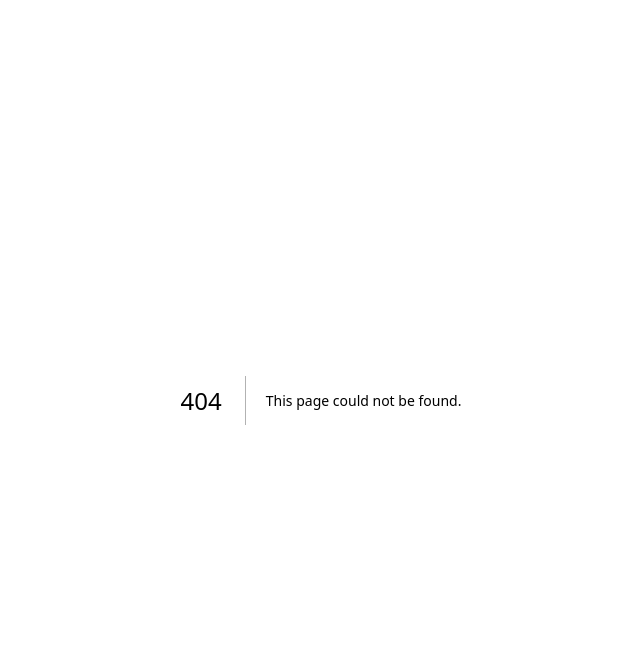
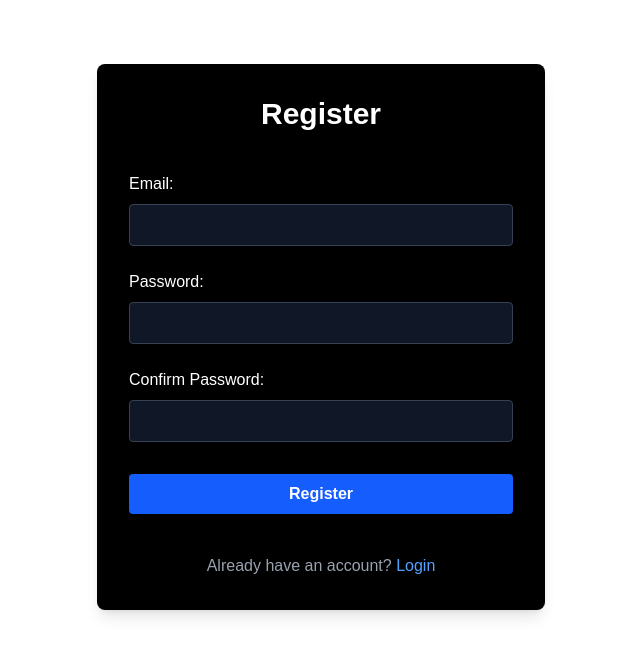
Before and after one commit to NadirBakhsh/upload-video, a Next.js app: page /register in a window 1280 px wide. Before the commit this address had no page. Shown: the top 656 px of the page, without its empty margins (319-959 px from the left). Built offline with nearby package versions, Linux system fonts and the light colour scheme.

Commit message:
feat: Register, Login and middleware developed

```diff
--- /dev/null
+++ b/app/login/page.tsx
@@ -0,0 +1,100 @@
+"use client"
+
+import useDebounce from "@/hooks/useDebouncedCallback"
+import { signIn } from "next-auth/react"
+import Link from "next/link"
+import { useRouter } from "next/navigation"
+import { useState } from "react"
+
+function LoginPage() {
+  const [email, setEmail] = useState("")
+  const [password, setPassword] = useState("")
+  const router = useRouter()
+
+  const [debouncedEmail, setDebouncedEmail] = useState("")
+  const [debouncedPassword, setDebouncedPassword] = useState("")
+
+  const debounceEmail = useDebounce(setDebouncedEmail, 400)
+  const debouncePassword = useDebounce(setDebouncedPassword, 400)
+
+  const handleEmailChange = (e: React.ChangeEvent<HTMLInputElement>) => {
+    setEmail(e.target.value)
+    debounceEmail(e.target.value)
+  }
+  const handlePasswordChange = (e: React.ChangeEvent<HTMLInputElement>) => {
+    setPassword(e.target.value)
+    debouncePassword(e.target.value)
+  }
+
+  const handleSubmit = async (e: React.FormEvent<HTMLFormElement>) => {
+    e.preventDefault()
+    try {
+      const result = await signIn("credentials", {
+        email: debouncedEmail,
+        password: debouncedPassword,
+        redirect: false
+      })
+
+      if (result?.error) {
+        console.log("Login error:", result.error)
+        // Handle error appropriately, e.g., show a notification or alert
+        throw new Error(result.error)
+      } else {
+        // Redirect to the home page or dashboard after successful login
+        router.push("/")
+      }
+    } catch (error) {
+      console.error("Login error:", error)
+      alert("Invalid email or password")
+    }
+  }
+
+  return (
+    <form
+      onSubmit={handleSubmit}
+      className="max-w-md mx-auto mt-16 bg-black rounded-lg shadow-lg p-8 flex flex-col gap-6"
+    >
+      <h1 className="text-3xl font-bold text-white mb-4 text-center">Login</h1>
+      <div className="flex flex-col gap-2">
+        <label htmlFor="email" className="text-white font-medium">
+          Email:
+        </label>
+        <input
+          type="email"
+          id="email"
+          value={email}
+          onChange={handleEmailChange}
+          required
+          className="px-4 py-2 rounded bg-gray-900 text-white border border-gray-700 focus:outline-none focus:ring-2 focus:ring-blue-500"
+        />
+      </div>
+      <div className="flex flex-col gap-2">
+        <label htmlFor="password" className="text-white font-medium">
+          Password:
+        </label>
+        <input
+          type="password"
+          id="password"
+          value={password}
+          onChange={handlePasswordChange}
+          required
+          className="px-4 py-2 rounded bg-gray-900 text-white border border-gray-700 focus:outline-none focus:ring-2 focus:ring-blue-500"
+        />
+      </div>
+      <button
+        type="submit"
+        className="w-full py-2 mt-2 rounded bg-blue-600 hover:bg-blue-700 text-white font-semibold transition-colors"
+      >
+        Login
+      </button>
+      <p className="text-gray-400 text-center mt-4">
+        Don't have an account?{" "}
+        <Link href="/register" className="text-blue-400 hover:underline">
+          Register
+        </Link>
+      </p>
+    </form>
+  )
+}
+
+export default LoginPage
--- /dev/null
+++ b/app/register/page.tsx
@@ -0,0 +1,132 @@
+"use client"
+
+import useDebounce from "@/hooks/useDebouncedCallback"
+import Link from "next/link"
+import { useRouter } from "next/navigation"
+import { useState } from "react"
+
+function RegisterPage() {
+  const [email, setEmail] = useState("")
+  const [password, setPassword] = useState("")
+  const [confirmPassword, setConfirmPassword] = useState("")
+  const router = useRouter()
+
+  // Debounced setters
+  const [debouncedEmail, setDebouncedEmail] = useState("")
+  const [debouncedPassword, setDebouncedPassword] = useState("")
+  const [debouncedConfirmPassword, setDebouncedConfirmPassword] = useState("")
+
+  const debounceEmail = useDebounce(setDebouncedEmail, 400)
+  const debouncePassword = useDebounce(setDebouncedPassword, 400)
+  const debounceConfirmPassword = useDebounce(setDebouncedConfirmPassword, 400)
+
+  // Sync input values with debounced values
+  const handleEmailChange = (e: React.ChangeEvent<HTMLInputElement>) => {
+    setEmail(e.target.value)
+    debounceEmail(e.target.value)
+  }
+  const handlePasswordChange = (e: React.ChangeEvent<HTMLInputElement>) => {
+    setPassword(e.target.value)
+    debouncePassword(e.target.value)
+  }
+  const handleConfirmPasswordChange = (
+    e: React.ChangeEvent<HTMLInputElement>
+  ) => {
+    setConfirmPassword(e.target.value)
+    debounceConfirmPassword(e.target.value)
+  }
+
+  const handleSubmit = async (e: React.FormEvent<HTMLFormElement>) => {
+    e.preventDefault()
+    // Use debounced values for validation and submission
+    if (debouncedPassword !== debouncedConfirmPassword) {
+      alert("Passwords do not match")
+      return
+    }
+
+    try {
+      const res = await fetch("/api/auth/register", {
+        method: "POST",
+        headers: {
+          "Content-Type": "application/json"
+        },
+        body: JSON.stringify({
+          email: debouncedEmail,
+          password: debouncedPassword
+        })
+      })
+
+      if (!res.ok) {
+        throw new Error(await res.text())
+      }
+      router.push("/login")
+    } catch (error) {
+      console.error("Registration error:", error)
+      alert("An error occurred during registration")
+    }
+  }
+
+  return (
+    <form
+      onSubmit={handleSubmit}
+      className="max-w-md mx-auto mt-16 bg-black rounded-lg shadow-lg p-8 flex flex-col gap-6"
+    >
+      <h1 className="text-3xl font-bold text-white mb-4 text-center">
+        Register
+      </h1>
+      <div className="flex flex-col gap-2">
+        <label htmlFor="email" className="text-white font-medium">
+          Email:
+        </label>
+        <input
+          type="email"
+          id="email"
+          value={email}
+          onChange={handleEmailChange}
+          required
+          className="px-4 py-2 rounded bg-gray-900 text-white border border-gray-700 focus:outline-none focus:ring-2 focus:ring-blue-500"
+        />
+      </div>
+      <div className="flex flex-col gap-2">
+        <label htmlFor="password" className="text-white font-medium">
+          Password:
+        </label>
+        <input
+          type="password"
+          id="password"
+          value={password}
+          onChange={handlePasswordChange}
+          required
+          className="px-4 py-2 rounded bg-gray-900 text-white border border-gray-700 focus:outline-none focus:ring-2 focus:ring-blue-500"
+        />
+      </div>
+      <div className="flex flex-col gap-2">
+        <label htmlFor="confirmPassword" className="text-white font-medium">
+          Confirm Password:
+        </label>
+        <input
+          type="password"
+          id="confirmPassword"
+          value={confirmPassword}
+          onChange={handleConfirmPasswordChange}
+          required
+          className="px-4 py-2 rounded bg-gray-900 text-white border border-gray-700 focus:outline-none focus:ring-2 focus:ring-blue-500"
+        />
+      </div>
+      <button
+        type="submit"
+        className="w-full py-2 mt-2 rounded bg-blue-600 hover:bg-blue-700 text-white font-semibold transition-colors"
+      >
+        Register
+      </button>
+      <p className="text-gray-400 text-center mt-4">
+        Already have an account?{" "}
+        <Link href="/login" className="text-blue-400 hover:underline">
+          Login
+        </Link>
+      </p>
+    </form>
+  )
+}
+
+export default RegisterPage
--- /dev/null
+++ b/hooks/useDebouncedCallback.ts
@@ -0,0 +1,13 @@
+import { useCallback, useRef } from "react"
+
+function useDebounce<T extends (...args: any[]) => void>(callback: T, delay: number) {
+  const timer = useRef<NodeJS.Timeout | null>(null)
+  return useCallback((...args: Parameters<T>) => {
+    if (timer.current) clearTimeout(timer.current)
+    timer.current = setTimeout(() => {
+      callback(...args)
+    }, delay)
+  }, [callback, delay])
+}
+
+export default useDebounce
--- /dev/null
+++ b/middleware.ts
@@ -0,0 +1,40 @@
+import { withAuth } from "next-auth/middleware";
+import { NextResponse } from "next/server";
+
+export default withAuth(
+  function middleware() {
+    return NextResponse.next();
+  },
+  {
+    callbacks: {
+      authorized({ req, token }) {
+        const { pathname } = req.nextUrl;
+        if (
+          pathname.startsWith("/api/auth") ||
+          pathname === "/login" ||
+          pathname === "/register"
+        )
+          return true;
+
+        if (pathname === "/" || pathname.startsWith("/api/videos")) {
+          return true;
+        }
+
+        return !!token;
+      },
+    },
+  }
+);
+
+export const config = {
+  matcher: [
+    /*
+     * Match all request paths except:
+     * - _next/static (static files)
+     * - _next/image (image optimization files)
+     * - favicon.ico (favicon file)
+     * - public folder
+     */
+    "/((?!_next/static|_next/image|favicon.ico|public/).*)",
+  ],
+};
```
